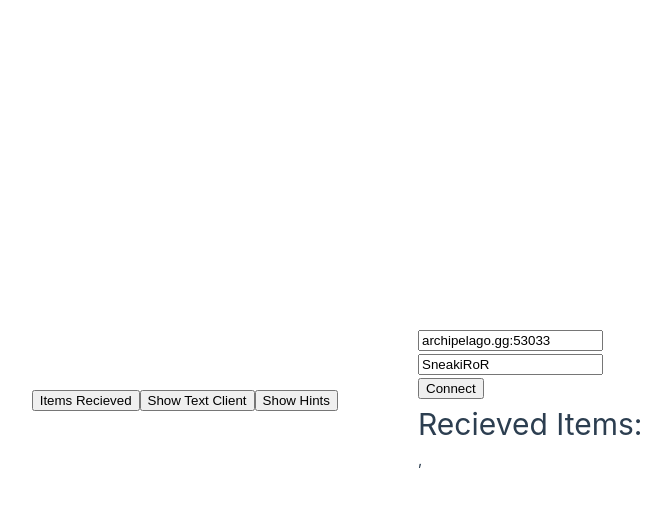
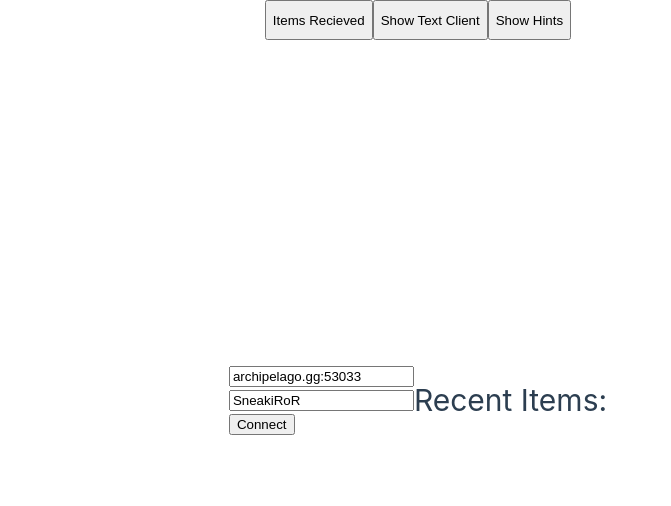
Before and after one commit to mateon1/ArchipelagoWebTextClient, a Vue app: page / in a window 1280 px wide. Both pictures are taken after a click on the button "Items Recieved". Shown: the top 506 px of the page, without its empty margins (222-893 px from the left). Built offline with nearby package versions, Linux system fonts and the light colour scheme.

Commit message:
styling fixes

```diff
--- a/src/App.vue
+++ b/src/App.vue
@@ -30,16 +30,17 @@ function OnConnect() {
 </script>
 
 <template>
-  <header>
+  <header class="APheader">
     <button v-on:click="viewPage = 'itemRecieved'">Items Recieved</button>
     <button v-on:click="viewPage = 'textClient'">Show Text Client</button>
     <button v-on:click="viewPage = 'Hints'">Show Hints</button>
   </header>
-  <div>
+  <div class="APbody">
     <div class="wrapper" v-if="authenticate">
       <div v-show="viewPage === 'textClient'">
         <TextClient :slotName=inputName :serverInfo=inputServerInfo
         @authenticted="(payload) => { authenticate = payload.authenticate; errorMessage = payload.err}"
+        @onRecievedItemsChanged="(payload) => {receivedItems = payload;}"
           />
       </div>
     </div>
@@ -57,7 +58,7 @@ function OnConnect() {
         <p>{{ errorMessage }}</p>
       </div>
     </div>
-    <div v-show="viewPage === 'itemRecieved'">
+    <div v-if="viewPage === 'itemRecieved'">
       <ReceivedItems :receivedItems="receivedItems"/>
     </div>
   </div>
@@ -65,32 +66,3 @@ function OnConnect() {
   <main>
   </main>
 </template>
-
-<style scoped>
-header {
-  line-height: 1.5;
-}
-
-.logo {
-  display: block;
-  margin: 0 auto 2rem;
-}
-
-@media (min-width: 1024px) {
-  header {
-    display: flex;
-    place-items: center;
-    padding-right: calc(var(--section-gap) / 2);
-  }
-
-  .logo {
-    margin: 0 2rem 0 0;
-  }
-
-  header .wrapper {
-    display: block;
-    /* place-items: flex-start;
-    flex-wrap: wrap; */
-  }
-}
-</style>
--- a/src/assets/main.css
+++ b/src/assets/main.css
@@ -3,7 +3,6 @@
 #app {
   max-width: 1280px;
   margin: 0 auto;
-  padding: 2rem;
 
   font-weight: normal;
 }
@@ -13,6 +12,14 @@ a,
   text-decoration: none;
   color: hsla(160, 100%, 37%, 1);
   transition: 0.4s;
+}
+header {
+  line-height: 1.5;
+}
+
+.logo {
+  display: block;
+  margin: 0 auto 2rem;
 }
 
 @media (hover: hover) {
@@ -28,8 +35,30 @@ a,
   }
 
   #app {
-    display: grid;
-    grid-template-columns: 1fr 1fr;
+    display: flex;
+    width: 100vw;
+  }
+  .APheader {
+    z-index: 100;
+    position: absolute;
+    place-content: center;
+    display: flex;
+    place-items: center;
+    width: 100vw;
     padding: 0 2rem;
   }
+  .APbody {
+    display: flex;
+    place-content: center;
+    height: 100vh;
+    place-items: center;
+    padding: 0 2rem;
+    width: 100vw;
+  }
+  .logo {
+    margin: 0 2rem 0 0;
+  }
+  .APheader button {
+    height: 5vh;
+  }
 }
--- a/src/components/ReceivedItems.vue
+++ b/src/components/ReceivedItems.vue
@@ -2,10 +2,11 @@
 const props = defineProps<{
   receivedItems: string[],
 }>()
+console.log(props.receivedItems)
 </script>
 <template>
-    <h1>Recieved Items:</h1>
-    <div v-for="r in receivedItems">
-        {{ r }},
+    <h1>Recent Items:</h1>
+    <div v-for="r in props.receivedItems">
+        {{ r }}
     </div>
 </template>
--- a/src/components/TextClient.vue
+++ b/src/components/TextClient.vue
@@ -50,20 +50,21 @@ function Connect() {
       .then(() => {
           plusText.value = [`<span class="default">Connected to room with ${client.data.players.size} players.</span>`]
           connected.value = true;
-          RecieveText()
-          RecievedItems()
-          GetRoomInfo()
+      }).then(() => {
+
       })
       .catch(() => {
         emit("authenticted", {err: "Couldn't connect for some reason", authenticate: false})
+        Disconnect()
       })
-  // if(connected) {
-  //   console.log("connected")
-  //   console.log(connected.value)
-
-  // } else {
-  //   console.log("failed to connect")
-  // }
+  if(connected) {
+    console.log("connected")
+    RecieveText()
+    RecievedItems()
+    GetRoomInfo()
+  } else {
+    console.log("failed to connect")
+  }
 }
 
 function Disconnect() {
@@ -71,9 +72,11 @@ function Disconnect() {
   connected.value = false
   client.removeListener('printJSON', () => {})
   client.removeListener('receivedItems', () => {})
+  client.removeListener('roomInfo', () => {})
 
 }
 function RecieveText() {
+  console.log("text")
   // Listen for packet events.
   client.addListener("printJSON", (packet) => {
     let word = "";
@@ -133,6 +136,7 @@ function RecievedItems() {
       const name = client.items.name(i.item)
       packetItems.push(name)
     })
+    console.log(packetItems)
     emit("onRecievedItemsChanged", packetItems)
   })
 
```
